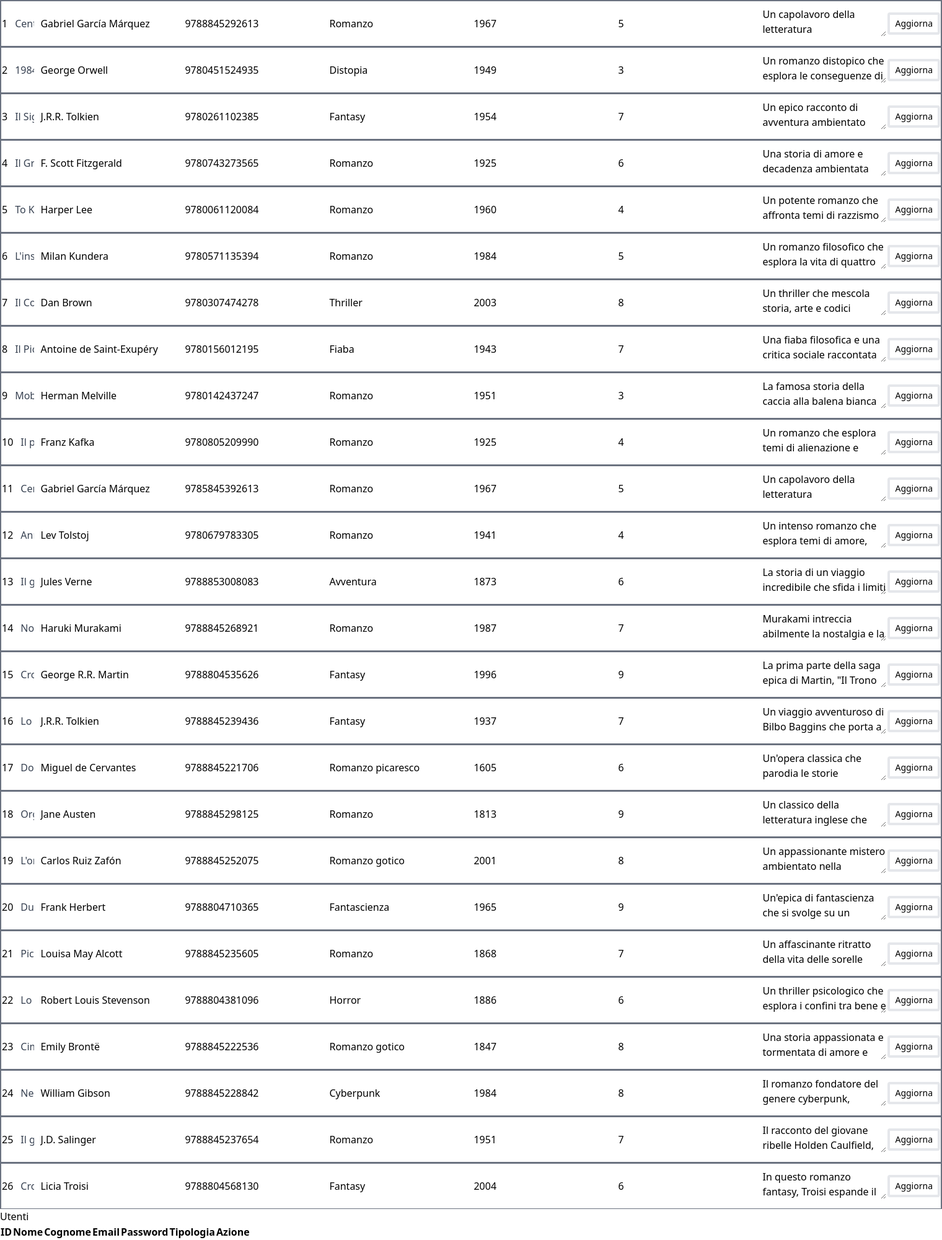
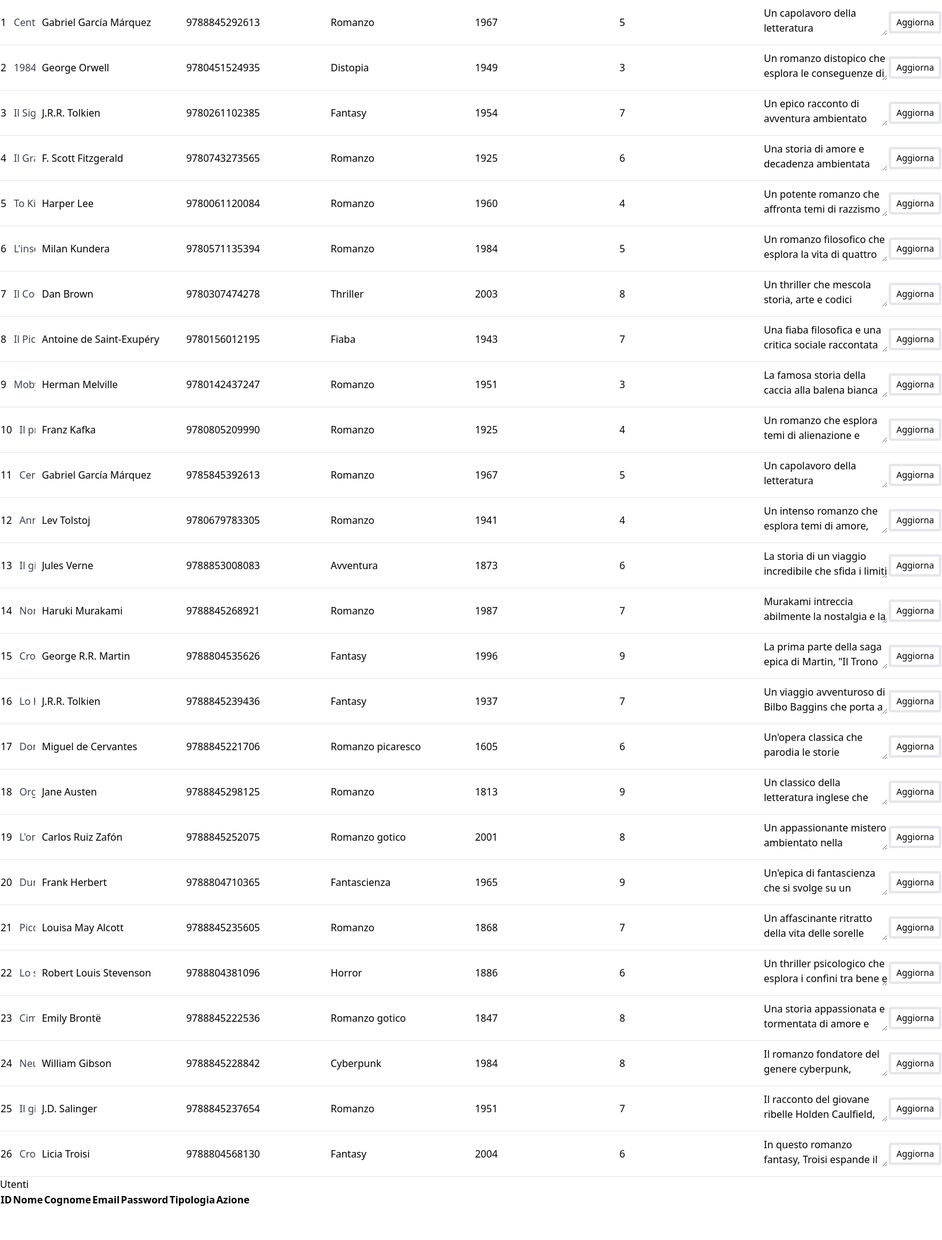
Before and after one commit to Devix11/BibliotecaPhp, a PHP site: page /dashboard_admin.php in a window 1520 px wide. Shown: the part 74-2074 px from the top of the page at 62% size. After the commit the page ends 2019 px from the top, so only its background shows below. Run offline with PHP 8.4, Linux system fonts and the light colour scheme; data comes from the database, SQL or seed files in the repository; data that the repository does not hold is empty.

Commit message:
Update dashboard_admin.php

```diff
--- a/dashboard_admin.php
+++ b/dashboard_admin.php
@@ -94,7 +94,7 @@ if ($_SERVER['REQUEST_METHOD'] === 'POST') {
     </tr>
     <?php foreach ($books as $book) { ?>
         <tr>
-            <table class="border-collapse border-2 border-gray-500 flex items-center border-b border-teal-500 py-2">
+            <table class="flex items-center border-b border-teal-500 py-2">
             <form method="POST" action="update_book.php" class="w-full max-w-sm">
                 <td><?php echo $book['id']; ?></td>
                 <td><input type="hidden" name="book_id" value="<?php echo $book['id']; ?>"></td>
```
